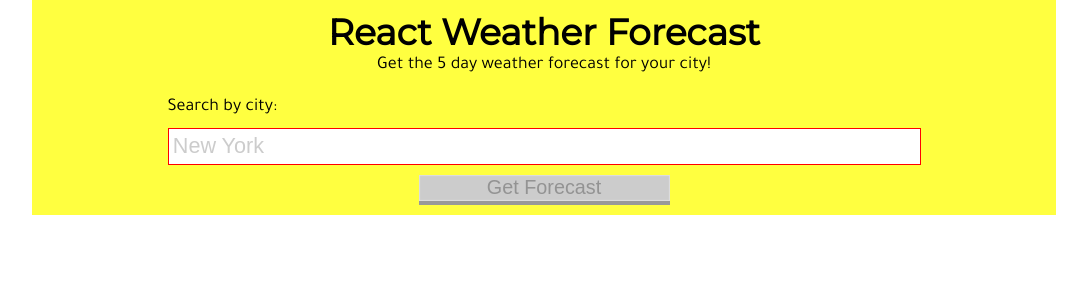
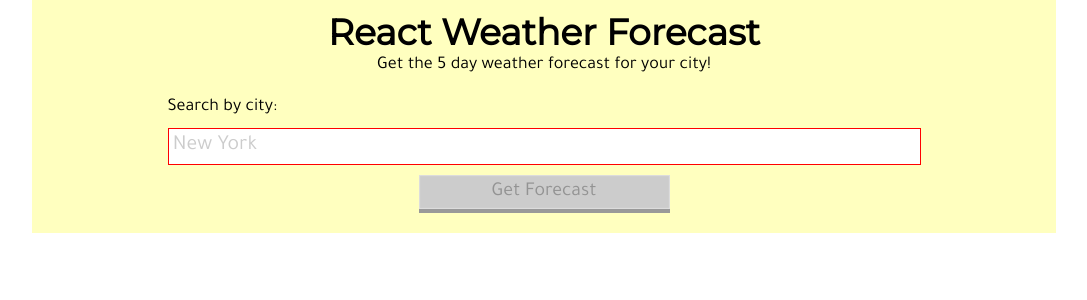
Before and after one commit to siuangie91/react_weather, a React (Create React App) app: page / in a window 1280 px wide. Shown: the top 300 px of the page, without its empty margins (96-1183 px from the left). Built offline with nearby package versions, Linux system fonts and the light colour scheme.

Commit message:
begin categorizing json response by date

```diff
--- a/public/css/app.css
+++ b/public/css/app.css
@@ -22,7 +22,7 @@ html, body {
 main {
   width: 100%;
   padding: 10px;
-  background: rgba(255, 255, 0, 0.75);
+  background: rgba(255, 255, 0, 0.25);
 }
 @media only screen and (min-width: 768px) {
   main {
@@ -77,6 +77,7 @@ h6 {
 }
 .search-container > * {
   display: block;
+  font-family: "Tajawal", sans-serif;
 }
 .search-container label {
   margin-bottom: 10px;
@@ -102,7 +103,9 @@ h6 {
 }
 .search-container button {
   width: calc(100% / 3);
-  height: 30px;
+  min-width: 180px;
+  margin-bottom: 10px;
+  padding: 5px 20px;
   background: #9999ff;
   border-bottom: 4px solid #3333ff;
   box-shadow: inset 0 0 1px 1px #ccccff;
@@ -110,8 +113,9 @@ h6 {
   cursor: pointer;
 }
 .search-container button:not(.disabled):hover {
+  top: 2px;
+  margin-bottom: 12px;
   border-bottom: 2px solid #3333ff;
-  top: 2px;
 }
 .search-container button.disabled {
   background: #ccc;
--- a/src/_components/Search.js
+++ b/src/_components/Search.js
@@ -8,23 +8,24 @@ export default class Search extends React.Component {
 		super();
 
 		this.state = {
+			showSearch: true,
 			enableBtn: false,
 			showResults: false,
 			showNotFound: false,
 			name: "",
 			country: "",
-			list: []
+			list: [],
+			categorizedList: [],
 		}
 
 		this.inputSearch = React.createRef(); // create reference to the <input> field
 	}
 
 	validateInput = () => {
-		console.log(this.inputSearch.current.value);
-
+		// console.log(this.inputSearch.current.value);
 		const value = this.inputSearch.current.value.trim();
 
-		value ? this.setState({enableBtn: true}) : this.setState({enableBtn: false});
+		value ? this.setState({enableBtn: true}) : this.setState({enableBtn: false}); // enable button if input field is not empty
 	}
 
 	search = () => {
@@ -43,31 +44,53 @@ export default class Search extends React.Component {
 
 					this.setState(prevState => {
 						return {
+							showSearch: false,
 							showResults: true,
 							name: city.name,
 							country: city.country,
 							list: json.list
 						}
 					});
+
+					this.categorizeResults();
 				}
 
 				// if not found
 				if(json.cod === "404") {
 					this.setState({
+						showSearch: false,
 						showNotFound: true
 					});
 				}
+
+				return false;
 			})
 			.catch(error => {
 				console.log('error', error);
 			});
 	}
 
+	categorizeResults = () => {
+		// get an array of all the dates
+		// use values of that array to filter out the results
+		console.log('categorizeResults');
+
+		const dates = this.state.list
+			.map((item, i) => {
+				return item.dt_txt.split(" ")[0];
+			})
+			.filter((item, i, currArr) => {
+				return currArr.indexOf(item) === i;
+			});
+
+		console.log('dates', dates);
+	}
+
 	render() {
-		console.log('this.state', this.state);
-
 		return (
 			<Fragment>
+				{
+					(this.state.showSearch)	?
 						<div className="search-container">
 							<label>Search by city:</label>
 							<input type="text"
@@ -81,6 +104,8 @@ export default class Search extends React.Component {
 									<button className="disabled" disabled>Get Forecast</button>
 							}
 						</div>
+						: ""
+				}
 
 				<div className="results">
 				{
@@ -90,7 +115,7 @@ export default class Search extends React.Component {
 				}
 				{
 					(this.state.showNotFound) ?
-						<h1>Sorry! No results for that city.</h1>
+						<h1>Sorry! We couldn't find that city.</h1>
 						: ""
 				}
 				</div>
--- a/src/scss/app.scss
+++ b/src/scss/app.scss
@@ -19,7 +19,7 @@ main {
 	width: 100%;
 	@extend %marginLeftRightAuto;
 	padding: 10px;
-	background: fade-out(yellow, 0.25);
+	background: fade-out(yellow, 0.75);
 
 	@media only screen and (min-width: 768px) {
 		width: 90%;
@@ -50,6 +50,7 @@ header {
 
 	& > * {
 		display: block;
+		font-family: $bodyFont;
 	}
 
 	label {
@@ -69,8 +70,10 @@ header {
 	button {
 		@extend %relative;
 		width: calc(100% / 3);
-		height: 30px;
+		min-width: 180px;
 		@extend %marginLeftRightAuto;
+		margin-bottom: 10px;
+		padding: 5px 20px;
 		background: lighten(#0000ff, 30%);
 		border-bottom: 4px solid lighten(#0000ff, 10%);
 		box-shadow: inset 0 0 1px 1px lighten(#0000ff, 40%);
@@ -78,8 +81,9 @@ header {
 		cursor: pointer;
 
 		&:not(.disabled):hover {
+			top: 2px;
+			margin-bottom: 12px;
 			border-bottom: 2px solid lighten(#0000ff, 10%);
-			top: 2px;
 		}
 
 		&.disabled {
```
Lines whose indentation alone changed are shown as unchanged.
